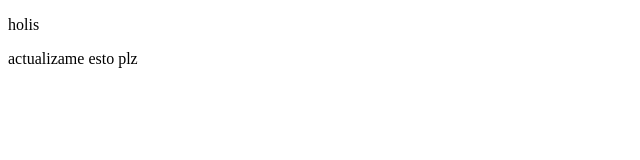
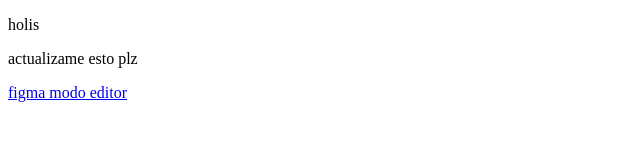
Before and after one commit to LautaroSan/prueba, a plain HTML site: page index.html in a window 1280 px wide. Shown: the whole page, without its empty margins (0-640 px from the left). Drawn offline with Linux system fonts and the light colour scheme.

Commit message:
agrego link modo editor

```diff
--- a/index.html
+++ b/index.html
@@ -9,5 +9,6 @@
 <body>
     <p>holis</p>
     <p>actualizame esto plz</p>
+    <a href="https://www.figma.com/file/294eass7uuA8MlF9JHRDml/Entregable1?node-id=0%3A1"> figma modo editor</a>
 </body>
 </html>
```
